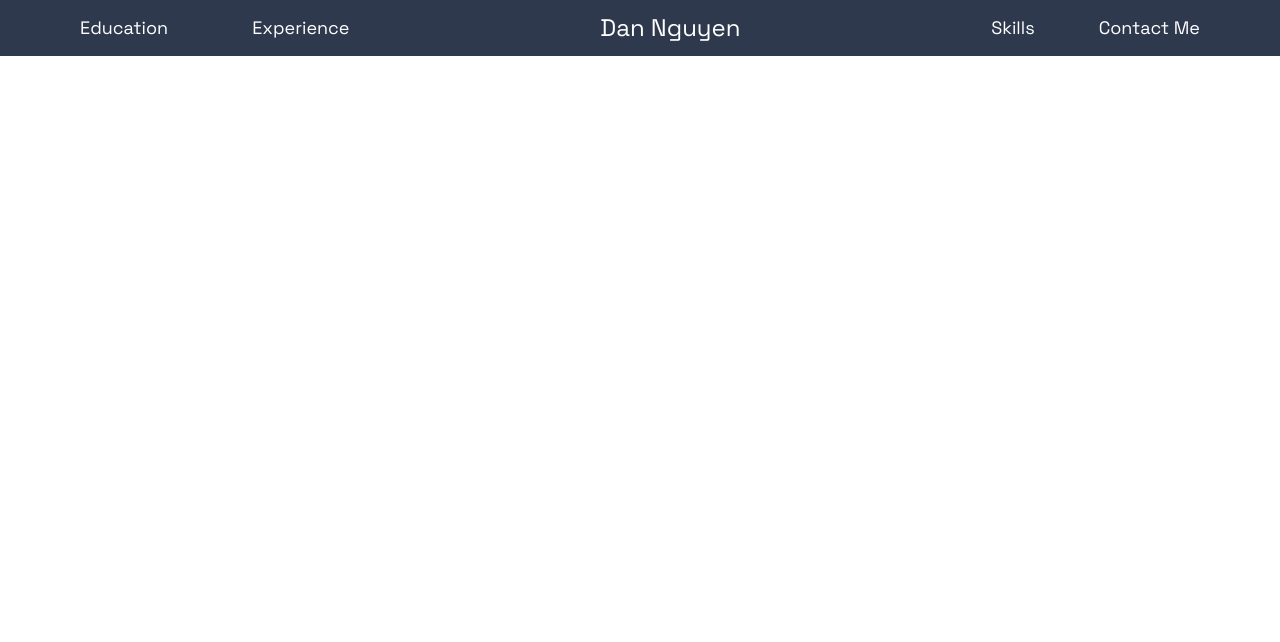
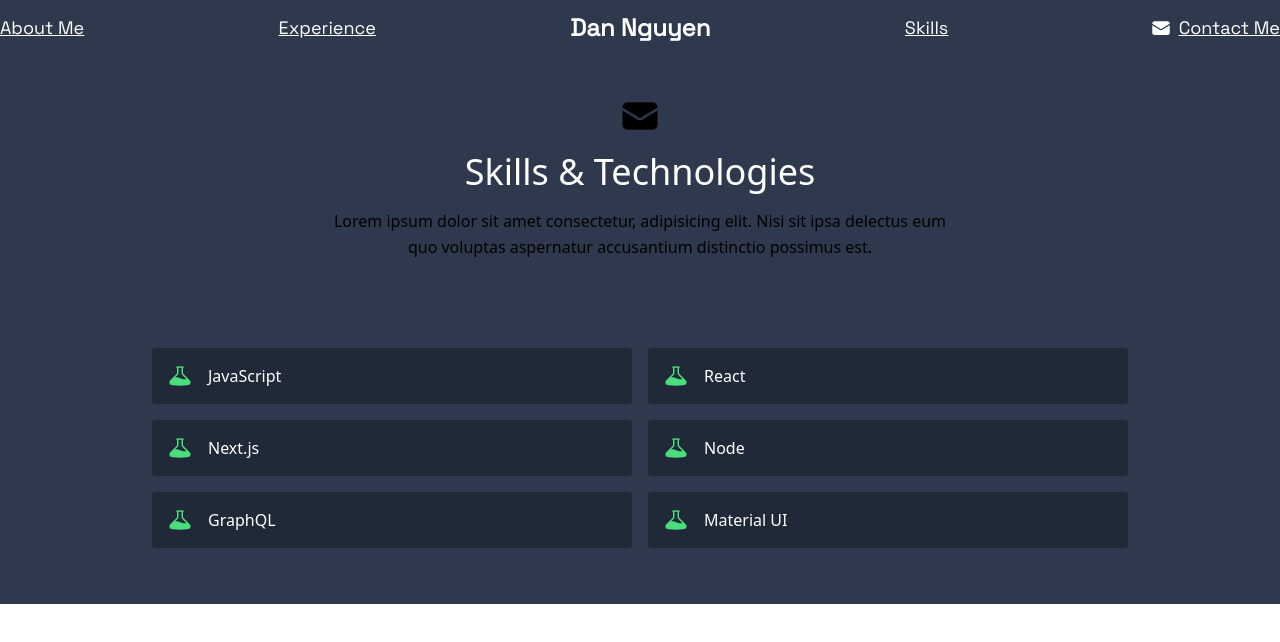
Before and after one commit to DanhNguyen5/ResumeSite, a React (Create React App) app: page / in a window 1280 px wide. Shown: the top 642 px of the page. Built offline with nearby package versions, Linux system fonts and the light colour scheme.

Commit message:
added icon depdency

```diff
--- a/package.json
+++ b/package.json
@@ -3,9 +3,11 @@
   "version": "0.1.0",
   "private": true,
   "dependencies": {
+    "@heroicons/react": "^2.0.18",
     "@testing-library/jest-dom": "^5.16.5",
     "@testing-library/react": "^13.4.0",
     "@testing-library/user-event": "^13.5.0",
+    "heroicons": "^2.0.18",
     "react": "^18.2.0",
     "react-dom": "^18.2.0",
     "react-scripts": "5.0.1",
--- a/src/App.js
+++ b/src/App.js
@@ -1,4 +1,4 @@
-
+import Skills from './components/Skills';
 import NavBar from './components/NavBar';
 
 
@@ -6,6 +6,7 @@ function App() {
   return (
     <div className="App">
        <NavBar />
+       <Skills />
     </div>
   );
 }
--- a/src/components/AboutMe.js
+++ /dev/null
@@ -1,44 +0,0 @@
-import React from 'react';
-
-const AboutMe = () => {
-    return (
-        <section id="about">
-        <div className="container mx-auto flex px-10 py-20 md:flex-row flex-col items-center">
-          <div className="lg:flex-grow md:w-1/2 lg:pr-24 md:pr-16 flex flex-col md:items-start md:text-left mb-16 md:mb-0 items-center text-center">
-            <h1 className="title-font sm:text-4xl text-3xl mb-4 font-medium text-white">
-              Hi, I'm Reed.
-              <br className="hidden lg:inline-block" />I love to build amazing
-              apps.
-            </h1>
-            <p className="mb-8 leading-relaxed">
-              Lorem ipsum dolor sit amet, consectetur adipisicing elit. Qui
-              laborum quasi, incidunt dolore iste nostrum cupiditate voluptas?
-              Laborum, voluptas natus?
-            </p>
-            <div className="flex justify-center">
-              <a
-                href="#contact"
-                className="inline-flex text-white bg-green-500 border-0 py-2 px-6 focus:outline-none hover:bg-green-600 rounded text-lg">
-                Work With Me
-              </a>
-              <a
-                href="#projects"
-                className="ml-4 inline-flex text-gray-400 bg-gray-800 border-0 py-2 px-6 focus:outline-none hover:bg-gray-700 hover:text-white rounded text-lg">
-                See My Past Work
-              </a>
-            </div>
-          </div>
-          <div className="lg:max-w-lg lg:w-full md:w-1/2 w-5/6">
-            <img
-              className="object-cover object-center rounded"
-              alt="hero"
-              src="./coding.svg"
-            />
-          </div>
-        </div>
-      </section>
-
-    );
-}
-
-export default AboutMe;
--- a/src/components/NavBar.js
+++ b/src/components/NavBar.js
@@ -1,5 +1,5 @@
 // NavBar Component
-
+import { EnvelopeIcon} from '@heroicons/react/24/solid'
 import React from 'react';
 
 // https://coolors.co/330036-38182f-2f394d-56666b-eee1b3
@@ -7,17 +7,20 @@ import React from 'react';
 const NavBar = () => {
 	return (
 	  <div className="bg-customColor font-custom">
-			<div className="container mx-auto flex justify-between items-center py-3">
-				<div className="flex items-center">
-					<a href="#" className='text-lg ml-20 text-white'>Education</a>
-					<div className="w-1"></div>
-					<a href="#" className='text-lg ml-20 text-white'>Experience</a>
+		<div className="container mx-auto flex flex-col sm:flex-row justify-between items-center py-3">
+		  <div className="flex items-center space-x-2">
+			<a href="#" className='text-lg text-white underline'>About Me</a>
 		  </div>
-				<a href="#" className="text-2xl text-white">Dan Nguyen</a>
-				<div className="flex items-center">
-					<a href="#" className="text-lg mr-4 text-white">Skills</a>
-					<div className="w-12"></div>
-					<a href="#" className="text-lg mr-20 text-white">Contact Me</a>
+		  <div className="flex items-center space-x-2">
+		  	<a href="#" className='text-lg text-white underline'>Experience</a>
+		  </div>
+		  <a href="#" className="text-2xl text-white font-bold">Dan Nguyen</a>
+		  <div className="flex items-center space-x-2">
+			<a href="#" className="text-lg text-white underline">Skills</a>
+		  </div>
+		  <div className="flex items-center space-x-2">
+		  	<EnvelopeIcon className="flex-shrink-0 h-5 w-5 text-white ml-2" />
+			<a href="#" className="text-lg text-white underline">Contact Me</a>
 		  </div>
 		</div>
 	  </div>
--- /dev/null
+++ b/src/components/Skills.js
@@ -0,0 +1,37 @@
+// src/components/Skills.js
+
+import { BeakerIcon, EnvelopeIcon} from "@heroicons/react/24/solid";
+import React from "react";
+import { skills } from "../data";
+
+export default function Skills() {
+  return (
+    <section id="skills">
+     <div className="container px-5 py-10 mx-auto bg-customColor" style={{ margin: '0 auto', maxWidth: '100%' }}>
+        <div className="text-center mb-20">
+          <EnvelopeIcon className="w-10 inline-block mb-4" />
+          <h1 className="sm:text-4xl text-3xl font-medium title-font text-white mb-4">
+            Skills &amp; Technologies
+          </h1>
+          <p className="text-base leading-relaxed xl:w-2/4 lg:w-3/4 mx-auto">
+            Lorem ipsum dolor sit amet consectetur, adipisicing elit. Nisi sit
+            ipsa delectus eum quo voluptas aspernatur accusantium distinctio
+            possimus est.
+          </p>
+        </div>
+        <div className="flex flex-wrap lg:w-4/5 sm:mx-auto sm:mb-2 -mx-2">
+          {skills.map((skill) => (
+            <div key={skill} className="p-2 sm:w-1/2 w-full">
+              <div className="bg-gray-800 rounded flex p-4 h-full items-center">
+                <BeakerIcon className="text-green-400 w-6 h-6 flex-shrink-0 mr-4" />
+                <span className="title-font font-medium text-white">
+                  {skill}
+                </span>
+              </div>
+            </div>
+          ))}
+        </div>
+      </div>
+    </section>
+  );
+}
--- /dev/null
+++ b/src/data.js
@@ -0,0 +1,60 @@
+export const projects = [
+  {
+    title: "React Reserve",
+    subtitle: "MERN Stack",
+    description:
+      "Lorem ipsum dolor sit amet consectetur adipisicing elit. Praesentium dolore rerum laborum iure enim sint nemo omnis voluptate exercitationem eius?",
+    image: "./project-1.gif",
+    link: "https://reactbootcamp.com",
+  },
+  {
+    title: "React Tracks",
+    subtitle: "React and Python",
+    description:
+      "Lorem ipsum dolor sit amet consectetur adipisicing elit. Praesentium dolore rerum laborum iure enim sint nemo omnis voluptate exercitationem eius?",
+    image: "./project-2.gif",
+    link: "https://reactbootcamp.com",
+  },
+  {
+    title: "DevChat",
+    subtitle: "React and Firebase",
+    description:
+      "Lorem ipsum dolor sit amet consectetur adipisicing elit. Praesentium dolore rerum laborum iure enim sint nemo omnis voluptate exercitationem eius?",
+    image: "./project-3.gif",
+    link: "https://reactbootcamp.com",
+  },
+  {
+    title: "Epic Todo App",
+    subtitle: "React Hooks",
+    description:
+      "Lorem ipsum dolor sit amet consectetur adipisicing elit. Praesentium dolore rerum laborum iure enim sint nemo omnis voluptate exercitationem eius?",
+    image: "./project-4.gif",
+    link: "https://reactbootcamp.com",
+  },
+];
+
+export const testimonials = [
+  {
+    quote:
+      "Lorem ipsum dolor sit amet consectetur adipisicing elit. Culpa quod necessitatibus quidem impedit facilis? Distinctio laboriosam veritatis recusandae minus. Voluptatum accusantium hic laudantium soluta ea sapiente cupiditate officia maiores itaque.",
+    image: "https://randomuser.me/api/portraits/men/1.jpg",
+    name: "Jesse Hicks",
+    company: "Zoozle",
+  },
+  {
+    quote:
+      "Lorem ipsum dolor sit amet consectetur adipisicing elit. Culpa quod necessitatibus quidem impedit facilis? Distinctio laboriosam veritatis recusandae minus. Voluptatum accusantium hic laudantium soluta ea sapiente cupiditate officia maiores itaque.",
+    image: "https://randomuser.me/api/portraits/men/94.jpg",
+    name: "Ruben Alvarez",
+    company: "Dooble.io",
+  },
+];
+
+export const skills = [
+  "JavaScript",
+  "React",
+  "Next.js",
+  "Node",
+  "GraphQL",
+  "Material UI",
+];
```
Also changed, not shown: 1 other file (tests, documents, lock files or other folders). Lines whose indentation alone changed are shown as unchanged.
